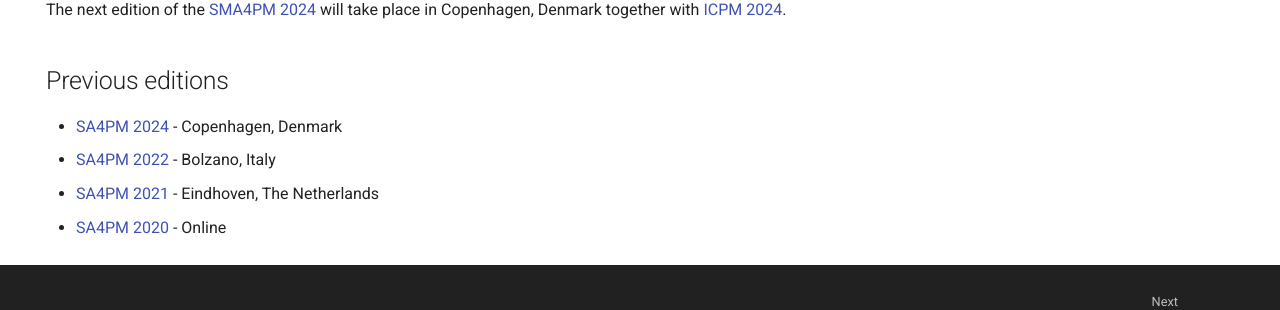
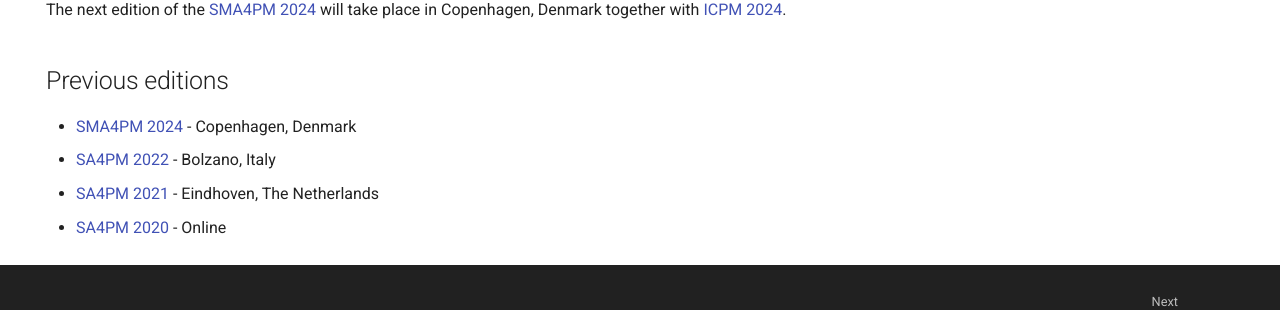
Before and after one commit to sma4pm/sma4pm.github.io, an MkDocs documentation site: the page built from docs/index.md, in a window 1280 px wide and 931 px high. Shown: the part 530-840 px from the top of the window. Built offline with MkDocs 1.6.1 and Material for MkDocs 9.7.7, drawn with Linux system fonts in a browser that asks for light colours.

Commit message:
Adjusted name of event

```diff
--- a/docs/index.md
+++ b/docs/index.md
@@ -20,7 +20,7 @@
 
 ## Previous editions
 
-* [SA4PM 2024](/2024) - Copenhagen, Denmark
+* [SMA4PM 2024](/2024) - Copenhagen, Denmark
 * [SA4PM 2022](/2022) - Bolzano, Italy
 * [SA4PM 2021](/2021) - Eindhoven, The Netherlands
 * [SA4PM 2020](/2020) - Online
```
Also changed, not shown: docs/previous.md (+1 -3 lines).
